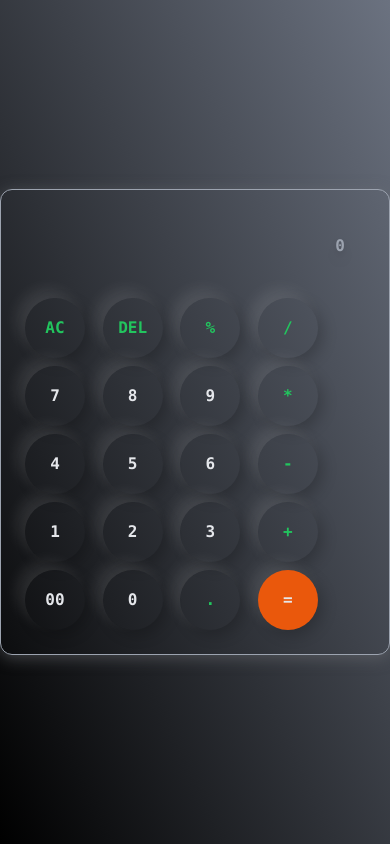
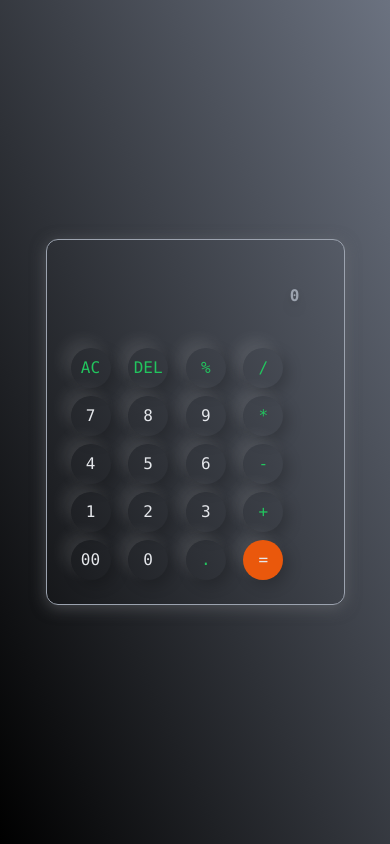
Before and after one commit to SheikhArbab/calculator, a website: page index.html in a window 390 px wide. Drawn offline with Linux system fonts and the light colour scheme.

Commit message:
responsive

```diff
--- a/index.html
+++ b/index.html
@@ -8,54 +8,54 @@
     <link rel="stylesheet" href="./assets/css/style.css">
 </head>
 
-<body class="w-[100vw] h-[100vh] overflow-hidden bg-gradient-to-tr to-gray-500  from-black font-mono">
+<body class="w-[100vw]  flex content-center justify-center h-[100vh] overflow-hidden bg-gradient-to-tr to-gray-500  from-black font-mono">
 
-    <div class="stie-wrapper w-full h-full relative">
+    <div class="stie-wrapper flex content-center justify-center">
 
 
 
-        <div class="calculator absolute left-[50%] top-[50%] translate-x-[-50%] translate-y-[-50%] border border-gray-400 rounded-xl p-5 shadow-calShadow mobile:w-full tab:w-fit">
+        <div class="calculator  h-fit absolute top-[50%] translate-y-[-50%]  border border-gray-400 rounded-xl p-5 shadow-calShadow w-fit ">
 
             <input id="display" type="text" placeholder="0" class="text-right w-full p-6  font-semibold focus:outline-none bg-transparent shadow-slate-400 drop-shadow-lg rounded-xl mb-3 cursor-pointer text-color-primary">
 
             <div>
 
-                <button class="w-[60px] h-[60px] rounded-[50%] shadow-btnShadow  font-semibold cursor-pointer m-1 text-green-500">AC</button>
-                <button class="w-[60px] h-[60px] rounded-[50%] shadow-btnShadow text-green-500 font-semibold cursor-pointer  m-1">DEL</button>
-                <button class="w-[60px] h-[60px] rounded-[50%] shadow-btnShadow text-green-500 font-semibold cursor-pointer  m-1">%</button>
-                <button class="w-[60px] h-[60px] rounded-[50%] shadow-btnShadow text-green-500 font-semibold cursor-pointer  m-1">/</button>
+                <button class="w-[40px] h-[40px] tab:w-[60px] tab:h-[60px] rounded-[50%] shadow-btnShadow  tab:font-semibold cursor-pointer m-1 text-green-500">AC</button>
+                <button class="w-[40px] h-[40px] tab:w-[60px] tab:h-[60px] rounded-[50%] shadow-btnShadow  tab:font-semibold cursor-pointer m-1 text-green-500">DEL</button>
+                <button class="w-[40px] h-[40px] tab:w-[60px] tab:h-[60px] rounded-[50%] shadow-btnShadow  tab:font-semibold cursor-pointer m-1 text-green-500">%</button>
+                <button class="w-[40px] h-[40px] tab:w-[60px] tab:h-[60px] rounded-[50%] shadow-btnShadow  tab:font-semibold cursor-pointer m-1 text-green-500">/</button>
 
             </div>
             <div>
 
-                <button class="w-[60px] h-[60px] rounded-[50%] shadow-btnShadow text-gray-200 font-semibold cursor-pointer  m-1">7</button>
-                <button class="w-[60px] h-[60px] rounded-[50%] shadow-btnShadow text-gray-200 font-semibold cursor-pointer  m-1">8</button>
-                <button class="w-[60px] h-[60px] rounded-[50%] shadow-btnShadow text-gray-200 font-semibold cursor-pointer  m-1">9</button>
-                <button class="w-[60px] h-[60px] rounded-[50%] shadow-btnShadow text-green-500 font-semibold cursor-pointer  m-1">*</button>
+                <button class="w-[40px] h-[40px] tab:w-[60px] tab:h-[60px] rounded-[50%] shadow-btnShadow  tab:font-semibold cursor-pointer m-1 text-gray-200">7</button>
+                <button class="w-[40px] h-[40px] tab:w-[60px] tab:h-[60px] rounded-[50%] shadow-btnShadow  tab:font-semibold cursor-pointer m-1 text-gray-200">8</button>
+                <button class="w-[40px] h-[40px] tab:w-[60px] tab:h-[60px] rounded-[50%] shadow-btnShadow  tab:font-semibold cursor-pointer m-1 text-gray-200">9</button>
+                <button class="w-[40px] h-[40px] tab:w-[60px] tab:h-[60px] rounded-[50%] shadow-btnShadow  tab:font-semibold cursor-pointer m-1 text-green-500">*</button>
 
             </div>
             <div>
 
-                <button class="w-[60px] h-[60px] rounded-[50%] shadow-btnShadow text-gray-200 font-semibold cursor-pointer  m-1">4</button>
-                <button class="w-[60px] h-[60px] rounded-[50%] shadow-btnShadow text-gray-200 font-semibold cursor-pointer  m-1">5</button>
-                <button class="w-[60px] h-[60px] rounded-[50%] shadow-btnShadow text-gray-200 font-semibold cursor-pointer  m-1">6</button>
-                <button class="w-[60px] h-[60px] rounded-[50%] shadow-btnShadow text-green-500 font-semibold cursor-pointer  m-1">-</button>
+                <button class="w-[40px] h-[40px] tab:w-[60px] tab:h-[60px] rounded-[50%] shadow-btnShadow  tab:font-semibold cursor-pointer m-1 text-gray-200">4</button>
+                <button class="w-[40px] h-[40px] tab:w-[60px] tab:h-[60px] rounded-[50%] shadow-btnShadow  tab:font-semibold cursor-pointer m-1 text-gray-200">5</button>
+                <button class="w-[40px] h-[40px] tab:w-[60px] tab:h-[60px] rounded-[50%] shadow-btnShadow  tab:font-semibold cursor-pointer m-1 text-gray-200">6</button>
+                <button class="w-[40px] h-[40px] tab:w-[60px] tab:h-[60px] rounded-[50%] shadow-btnShadow  tab:font-semibold cursor-pointer m-1 text-green-500">-</button>
 
             </div>
             <div>
 
-                <button class="w-[60px] h-[60px] rounded-[50%] shadow-btnShadow text-gray-200 font-semibold cursor-pointer  m-1">1</button>
-                <button class="w-[60px] h-[60px] rounded-[50%] shadow-btnShadow text-gray-200 font-semibold cursor-pointer  m-1">2</button>
-                <button class="w-[60px] h-[60px] rounded-[50%] shadow-btnShadow text-gray-200 font-semibold cursor-pointer  m-1">3</button>
-                <button class="w-[60px] h-[60px] rounded-[50%] shadow-btnShadow text-green-500 font-semibold cursor-pointer  m-1">+</button>
+                <button class="w-[40px] h-[40px] tab:w-[60px] tab:h-[60px] rounded-[50%] shadow-btnShadow  tab:font-semibold cursor-pointer m-1 text-gray-200">1</button>
+                <button class="w-[40px] h-[40px] tab:w-[60px] tab:h-[60px] rounded-[50%] shadow-btnShadow  tab:font-semibold cursor-pointer m-1 text-gray-200">2</button>
+                <button class="w-[40px] h-[40px] tab:w-[60px] tab:h-[60px] rounded-[50%] shadow-btnShadow  tab:font-semibold cursor-pointer m-1 text-gray-200">3</button>
+                <button class="w-[40px] h-[40px] tab:w-[60px] tab:h-[60px] rounded-[50%] shadow-btnShadow  tab:font-semibold cursor-pointer m-1 text-green-500">+</button>
 
             </div>
             <div>
 
-                <button class="w-[60px] h-[60px] rounded-[50%] shadow-btnShadow text-gray-200 font-semibold cursor-pointer  m-1">00</button>
-                <button class="w-[60px] h-[60px] rounded-[50%] shadow-btnShadow text-gray-200 font-semibold cursor-pointer  m-1">0</button>
-                <button class="w-[60px] h-[60px] rounded-[50%] shadow-btnShadow text-green-500 font-semibold cursor-pointer  m-1">.</button>
-                <button class="w-[60px] h-[60px] rounded-[50%] shadow-btnShadow text-gray-200 font-semibold cursor-pointer  m-1 bg-orange-600">=</button>
+                <button class="w-[40px] h-[40px] tab:w-[60px] tab:h-[60px] rounded-[50%] shadow-btnShadow  tab:font-semibold cursor-pointer m-1 text-gray-200">00</button>
+                <button class="w-[40px] h-[40px] tab:w-[60px] tab:h-[60px] rounded-[50%] shadow-btnShadow  tab:font-semibold cursor-pointer m-1 text-gray-200">0</button>
+                <button class="w-[40px] h-[40px] tab:w-[60px] tab:h-[60px] rounded-[50%] shadow-btnShadow  tab:font-semibold cursor-pointer m-1 text-green-500">.</button>
+                <button class="w-[40px] h-[40px] tab:w-[60px] tab:h-[60px] rounded-[50%] shadow-btnShadow  tab:font-semibold cursor-pointer m-1 text-gray-200 bg-orange-600">=</button>
 
             </div>
 
--- a/tailwind.config.js
+++ b/tailwind.config.js
@@ -8,7 +8,7 @@ module.exports = {
       'mobile': '100px',
       // => @media (min-width: 640px) { ... }
 
-      'tab': '600px',
+      'tab': '681px',
       // => @media (min-width: 1024px) { ... }
 
       'desktop': '1280px',
```
Also changed, not shown: assets/css/style.css.
